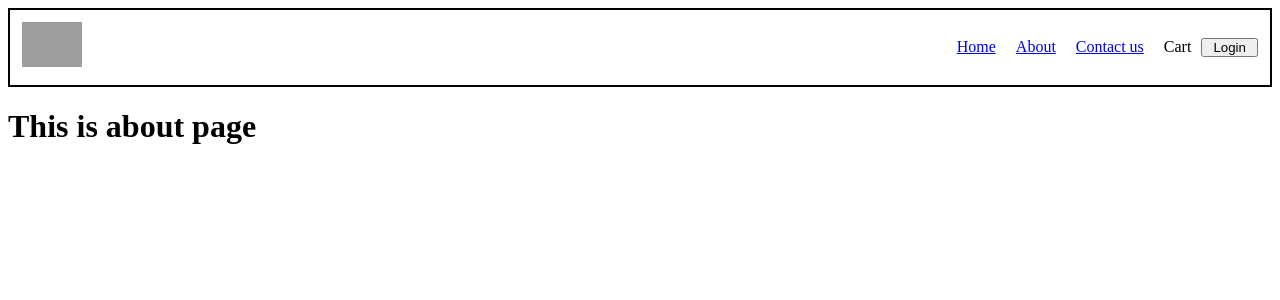
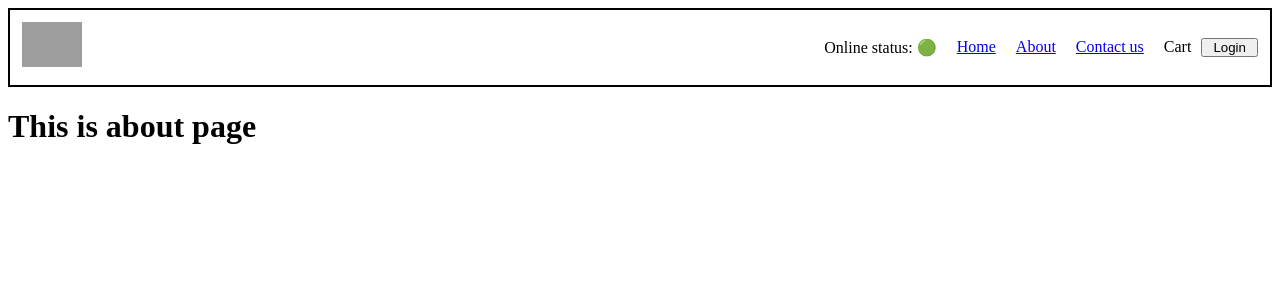
Before and after one commit to iAbhishekPundir/Practice-React, a React (Vite) app: page /about in a window 1280 px wide. Shown: the top 300 px of the page. Built offline with nearby package versions, Linux system fonts and the light colour scheme; grey boxes are pictures that could not be loaded.

Commit message:
feat : oniline-offline feature added

```diff
--- a/src/components/Body.js
+++ b/src/components/Body.js
@@ -4,6 +4,7 @@ import RestaurantCard from "../components/RestaurantCard";
 import Shimmer from "./Shimmer";
 import { Link } from "react-router-dom";
 import { RESTAURANT_LIST_URL } from "../utils/constants";
+import useOnlineStatus from "../utils/useOnlineStatus";
 
 const Body = () => {
   const [listOfRestaurants, setListOfRestaurants] = useState([]);
@@ -30,6 +31,12 @@ const Body = () => {
       );
     }
   };
+
+  const onlineStatus = useOnlineStatus();
+
+  if (!onlineStatus) {
+    return <h1>You're offline, please check your internet!</h1>
+  }
 
   return listOfRestaurants?.length === 0 ? (
     <div className="shimmer-container">
@@ -80,7 +87,7 @@ const Body = () => {
       </div>
       <div className="res-card-wrapper">
         {filteredData?.map((restaurant) => (
-          <Link
+          <Link className="link"
             to={"/restaurant/" + restaurant.info.id}
             key={restaurant.info.id}
           >
--- a/src/components/Header.js
+++ b/src/components/Header.js
@@ -1,9 +1,11 @@
 import { useEffect, useState } from "react";
 import { LOGO_URL } from "../utils/constants";
 import { Link } from "react-router-dom";
+import useOnlineStatus from "../utils/useOnlineStatus";
 
 const Header = () => {
   const [loginBtn, setLoginBtn] = useState("Login");
+  const onlineStatus = useOnlineStatus();
 
   useEffect(() => {}, [loginBtn]);
 
@@ -14,14 +16,15 @@ const Header = () => {
       </div>
       <div className="nav-container">
         <ul className="nav-items">
+          <li>Online status: {onlineStatus ? "🟢" : "🔴"}</li>
           <li>
-            <Link to="/">Home</Link>
+            <Link className="link" to="/">Home</Link>
           </li>
           <li>
-            <Link to="/about">About</Link>
+            <Link className="link" to="/about">About</Link>
           </li>
           <li>
-            <Link to="/contact">Contact us</Link>
+            <Link className="link" to="/contact">Contact us</Link>
           </li>
           <li>Cart</li>
 
--- /dev/null
+++ b/src/utils/useOnlineStatus.js
@@ -0,0 +1,19 @@
+import { useEffect, useState } from "react";
+
+const useOnlineStatus = () => {
+  const [onlineStatus, setOnlineStatus] = useState(true);
+
+  useEffect(() => {
+    window.addEventListener("offline", () => {
+      setOnlineStatus(false);
+    });
+
+    window.addEventListener("online", () => {
+      setOnlineStatus(true);
+    });
+  }, []);
+
+  return onlineStatus;
+};
+
+export default useOnlineStatus;
```
